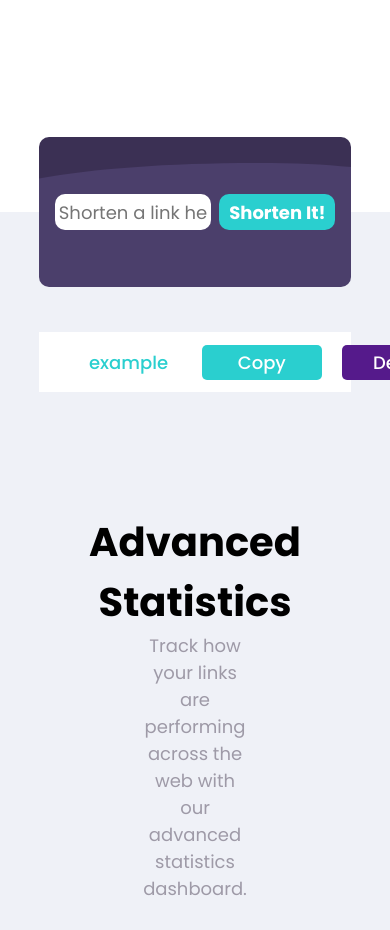
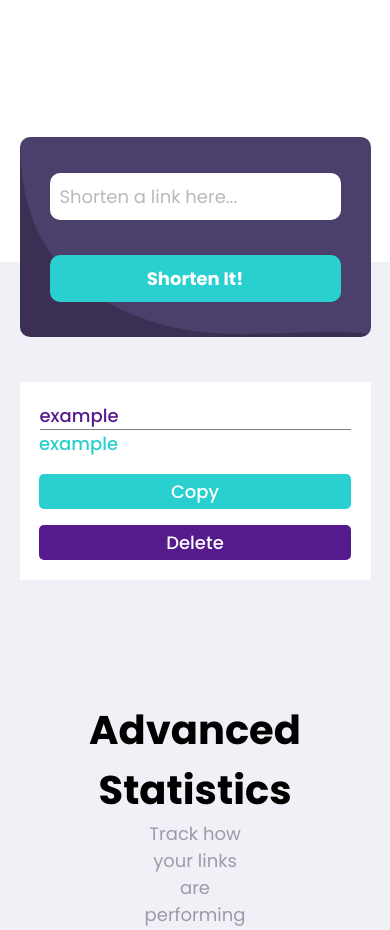
Before and after one commit to VolodymyrSvereniak/url-shortening-app, a Vue app: page / in a window 390 px wide. Shown: the part 820-1750 px from the top of the page. Built offline with nearby package versions, Linux system fonts and the light colour scheme.

Commit message:
Styled mobile input field/items

```diff
--- a/src/components/InputElement.vue
+++ b/src/components/InputElement.vue
@@ -109,5 +109,45 @@ export default {
       }
     }
   }
+
+  @media (max-width: 768px) {
+    width: 90vw;
+    left: 5%;
+    background-image: url('../assets/images/bg-shorten-mobile.svg');
+    padding: 0;
+    height: 200px;
+
+    .wrapper {
+      flex-direction: column;
+      justify-content: center;
+      gap: 25%;
+      padding: 30px;
+
+      &.invalidMsg {
+        &::before {
+          content: 'Please add a link';
+          font-size: 14px;
+          color: hsl(0, 87%, 67%);
+          position: absolute;
+          left: 8%;
+          bottom: 44%;
+        }
+      }
+
+      .url-input {
+        padding: 10px;
+        width: 100%;
+
+        &::placeholder {
+          opacity: 0.5;
+        }
+      }
+
+      .submit-button {
+        padding: 10px;
+        width: 100%;
+      }
+    }
+  }
 }
 </style>
--- a/src/components/ShortenedUrlItem.vue
+++ b/src/components/ShortenedUrlItem.vue
@@ -1,17 +1,18 @@
 <template>
   <div class="container">
     <div class="wrapper" v-for="newUrlItem in newUrlItemsList" :key="newUrlItem.defaultUrl">
-      <a :href="newUrlItem.defaultUrl" target="_blank" class="default-url">{{
+      <a class="default-url" :href="newUrlItem.defaultUrl" target="_blank">{{
         newUrlItem.defaultUrl
       }}</a>
       <div class="shortened-url">
-        <a :href="newUrlItem.shortenedUrl" target="_blank" class="link">{{
+        <a class="link" :href="newUrlItem.shortenedUrl" target="_blank">{{
           newUrlItem.shortenedUrl
         }}</a>
         <button
           class="copy-button"
           :class="{ copied: newUrlItem.isCopied }"
           @click="copyNewUrl(newUrlItem.shortenedUrl)"
+          @touchstart="copyNewUrl(newUrlItem.shortenedUrl)"
         >
           {{ isCopiedStatus(newUrlItem.isCopied) }}
         </button>
@@ -143,5 +144,43 @@ export default {
       }
     }
   }
+
+  @media (max-width: 768px) {
+    .wrapper {
+      width: 90vw;
+      flex-direction: column;
+      padding: 20px;
+      flex: 1;
+
+      .default-url {
+        width: 100%;
+        border-bottom: 1px solid grey;
+      }
+
+      .shortened-url {
+        display: flex;
+        height: 130px;
+        margin: 0;
+        flex-direction: column;
+        justify-content: space-between;
+
+        .link {
+          padding: 0;
+          width: 100%;
+        }
+
+        .copy-button {
+          width: 80vw;
+          cursor: default;
+        }
+
+        .delete-button {
+          margin: 0;
+          width: 80vw;
+          cursor: default;
+        }
+      }
+    }
+  }
 }
 </style>
```
